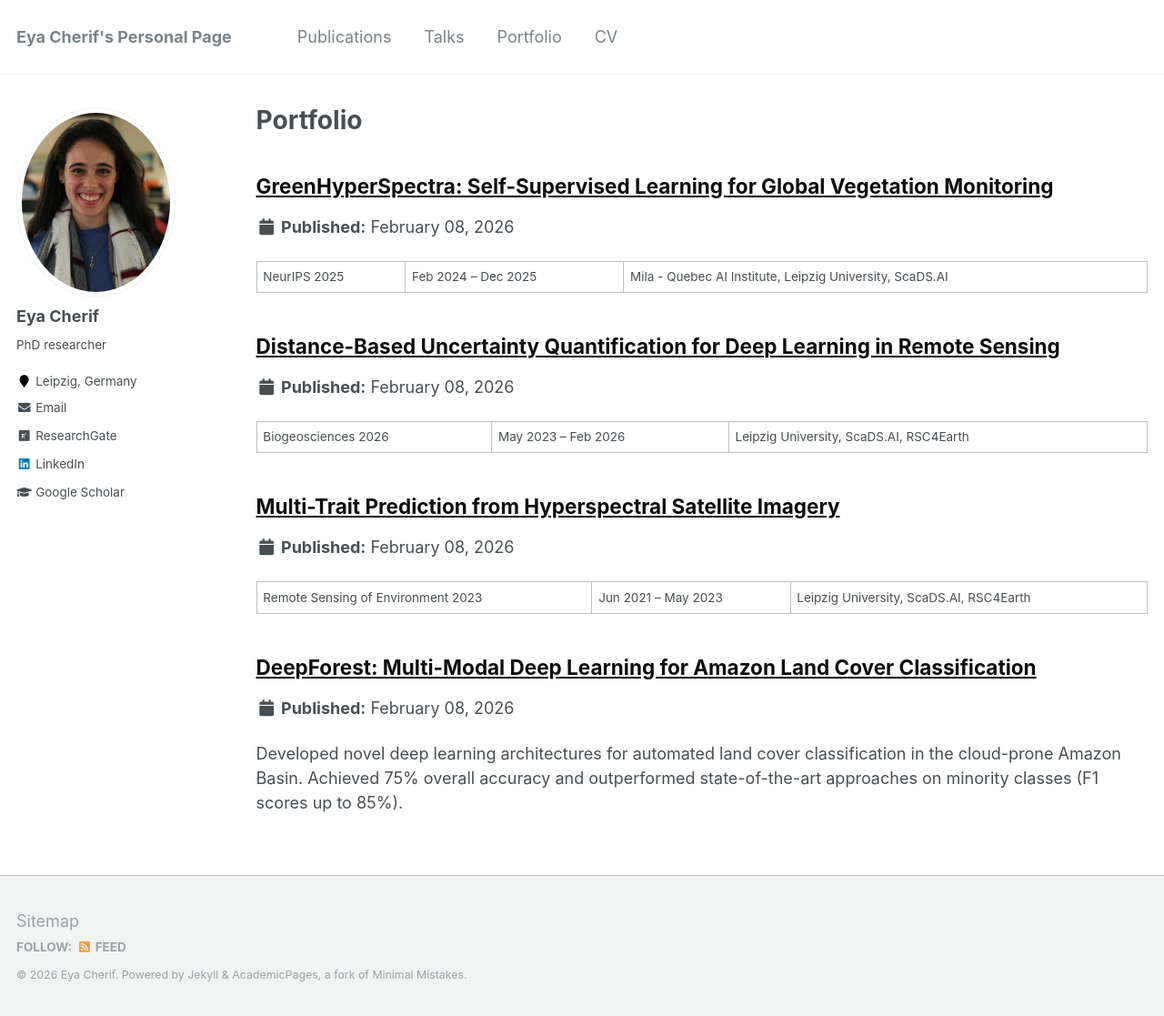
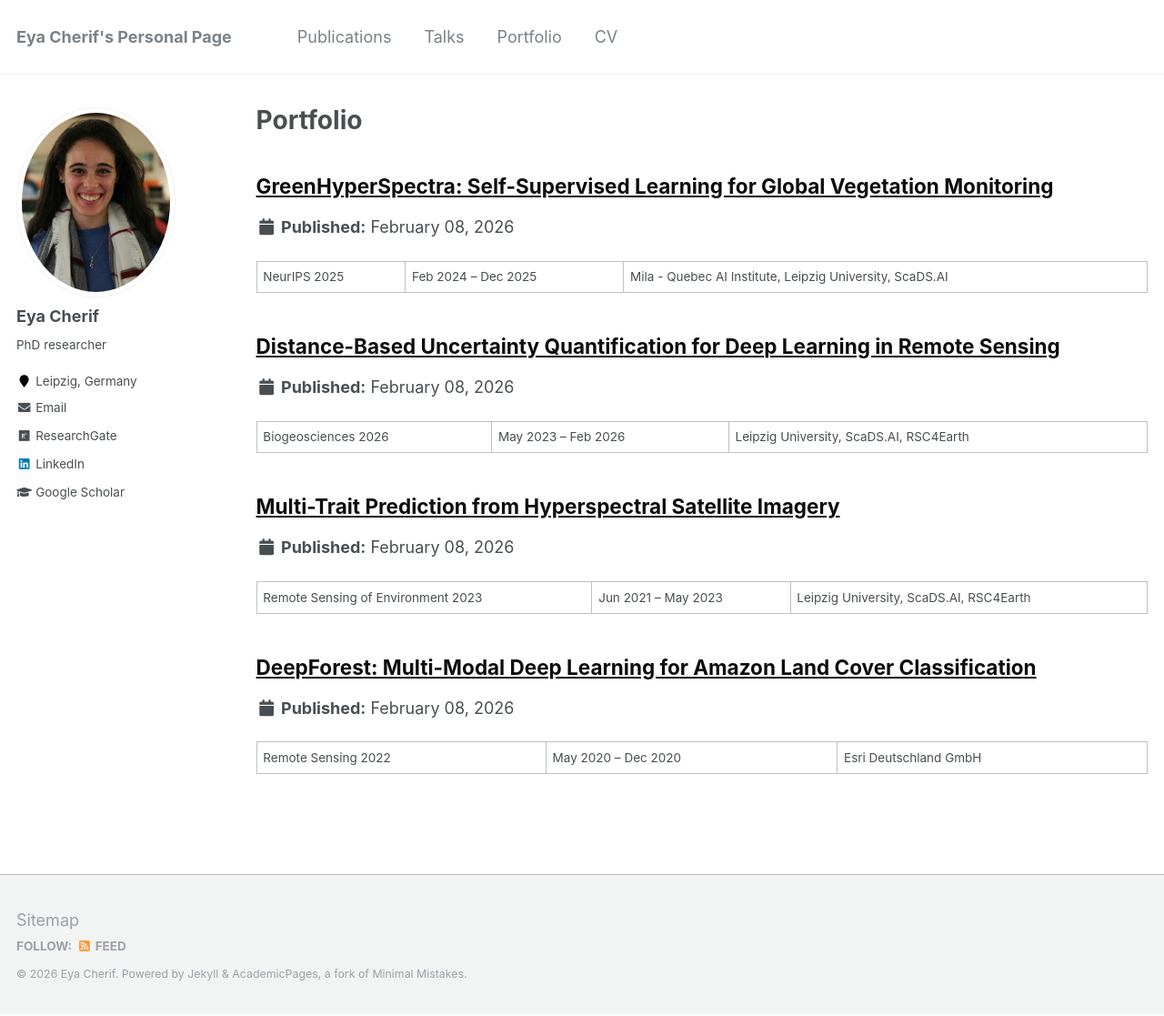
Before and after one commit to echerif18/echerif18.github.io, a Jekyll site: the page built from _pages/portfolio.html, in a window 1280 px wide and 1117 px high. Shown: the whole window at 91% size. Built offline with Jekyll 4.4.1, drawn with Linux system fonts in a browser that asks for light colours.

Commit message:
Update portfolio-4-deepforest.md

```diff
--- a/_portfolio/portfolio-4-deepforest.md
+++ b/_portfolio/portfolio-4-deepforest.md
@@ -1,9 +1,8 @@
 ---
 title: "DeepForest: Multi-Modal Deep Learning for Amazon Land Cover Classification"
-excerpt: "Developed novel deep learning architectures for automated land cover classification in the cloud-prone Amazon Basin. Achieved 75% overall accuracy and outperformed state-of-the-art approaches on minority classes (F1 scores up to 85%)."
+excerpt: "Remote Sensing 2022 | May 2020 – Dec 2020 | Esri Deutschland GmbH"
 collection: portfolio
 ---
-
 **Remote Sensing 2022** | May 2020 – Dec 2020 | Esri Deutschland GmbH
 
 Developed novel deep learning architectures (DeepForest-1 and DeepForest-2) for automated land use and land cover (LULC) classification in the cloud-prone Amazon Basin using multi-temporal and multi-modal satellite data. Addressed critical challenges of labeled data scarcity through weakly supervised learning and optimized for underrepresented classes. Models achieved 75% overall accuracy and outperformed state-of-the-art approaches (U-Net, DeepLab) on minority classes, with F1 scores up to 85% for forest, savanna, and crop classification.
@@ -32,3 +31,4 @@ DeepForest achieved 75% overall accuracy comparable to state-of-the-art U-Net an
 **Links:**
 - [Paper](https://www.mdpi.com/2072-4292/14/19/5000)
 - [Code](https://github.com/echerif18/LandCoverClassification)
+---
```
